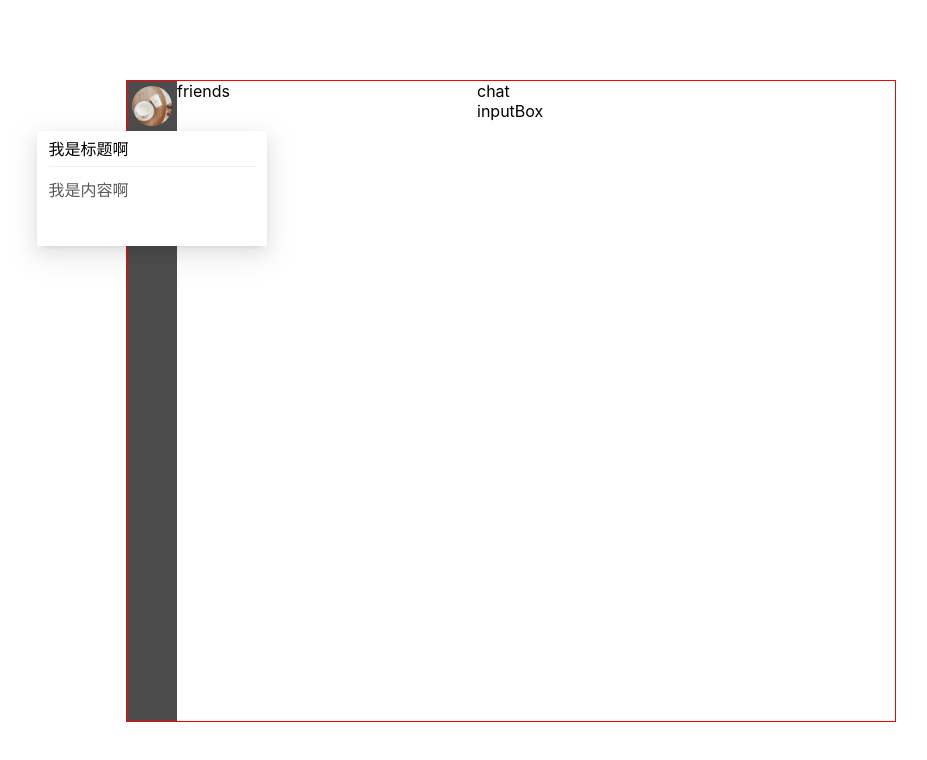
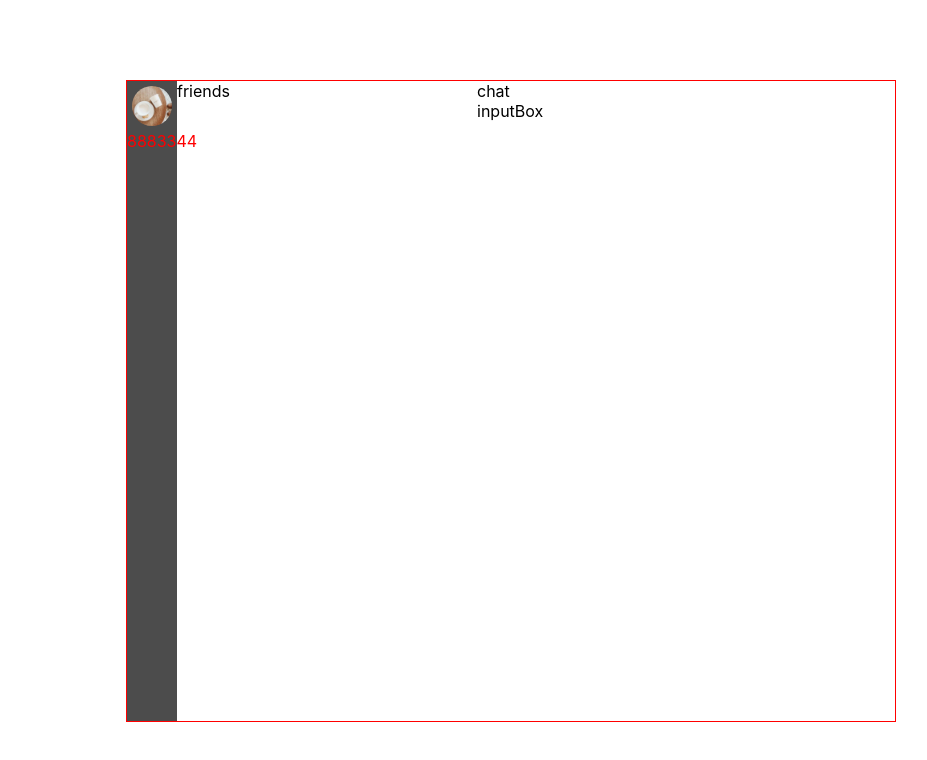
Before and after one commit to wxia09/chitchat, a React (Create React App) app: page / in a window 1280 px wide. Both pictures are taken after a click on the element 282 px from the left and 106 px from the top of the page. Shown: the top 760 px of the page, without its empty margins (130-1057 px from the left). Built offline with nearby package versions, Linux system fonts and the light colour scheme.

Commit message:
自定义popover

```diff
--- a/src/components/Popover/index.jsx
+++ b/src/components/Popover/index.jsx
@@ -9,6 +9,7 @@ class Popover extends React.Component {
     };
     this.handleShow = this.handleShow.bind(this);
   }
+
   handleShow() {
     const self = this;
     this.setState(
@@ -25,12 +26,15 @@ class Popover extends React.Component {
       }
     );
   }
+
   componentDidMount() {}
+
   render() {
     let { props } = this;
     if (!props.children) {
       throw new Error("必须传子组件");
     }
+    console.log(props.children);
     let children = props.children instanceof Array ? [...props.children] : [props.children];
     let firstChild = children.splice(0, 1)[0];
     return (
@@ -38,10 +42,17 @@ class Popover extends React.Component {
         {React.cloneElement(firstChild, {
           onClick: this.handleShow,
         })}
-        <div className={(this.state.show ? "show " : "") + "wrap"}>
-          <div className={"title border-bottom"}>{props.title}</div>
-          <div className={"content"}>{props.content}</div>
-        </div>
+        {children.length ? (
+          React.cloneElement(children[0], {
+            className:
+              (this.state.show ? "show " : "hide ") + children[0].props.className + " " + children[0].props.wrap || "",
+          })
+        ) : (
+          <div className={(this.state.show ? "show " : "hide ") + "wrap"}>
+            <div className={"title border-bottom"}>{props.title}</div>
+            <div className={"content"}>{props.content}</div>
+          </div>
+        )}
       </div>
     );
   }
--- a/src/components/Popover/scss/index.scss
+++ b/src/components/Popover/scss/index.scss
@@ -1,7 +1,15 @@
 .popover {
   position: relative;
   border-radius: 2px;
+  .show {
+    opacity: 1;
+    visibility: visible;
+  }
 
+  .hide {
+    opacity: 0;
+    visibility: hidden;
+  }
   .wrap {
     position: absolute;
     left: 50%;
@@ -9,15 +17,9 @@
     background: #fff;
     width: 230px;
     height: 115px;
-    opacity: 0;
     transition: all 0.5s ease;
-    visibility: hidden;
     box-shadow: 0 3px 6px -4px rgba(0, 0, 0, 0.12), 0 6px 16px 0 rgba(0, 0, 0, 0.08), 0 9px 28px 8px rgba(0, 0, 0, 0.05);
 
-    &.show {
-      opacity: 1;
-      visibility: visible;
-    }
     .border-bottom {
       border-bottom: 1px solid #f0f0f0;
     }
--- a/src/views/sidebar/index.jsx
+++ b/src/views/sidebar/index.jsx
@@ -11,6 +11,9 @@ class Sidebar extends Component {
             <span />
             <img src={process.env.PUBLIC_URL + "/images/defaultAvatar.jpg"} alt="" width="40" height="40" />
           </div>
+          <div className={"ffs"} wrap={""}>
+            8883344
+          </div>
         </Popover>
       </div>
     );
--- a/src/views/sidebar/scss/index.scss
+++ b/src/views/sidebar/scss/index.scss
@@ -17,4 +17,7 @@
       vertical-align: middle;
     }
   }
+  .ffs {
+    color: red;
+  }
 }
```
